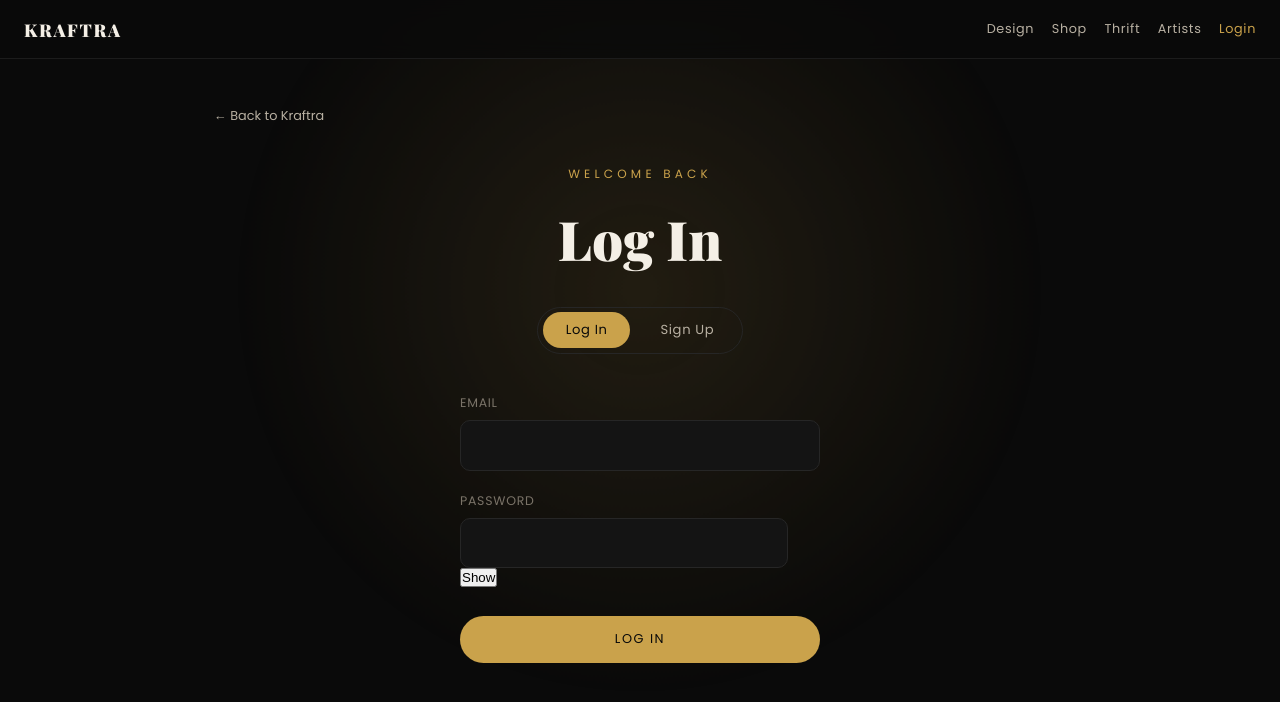
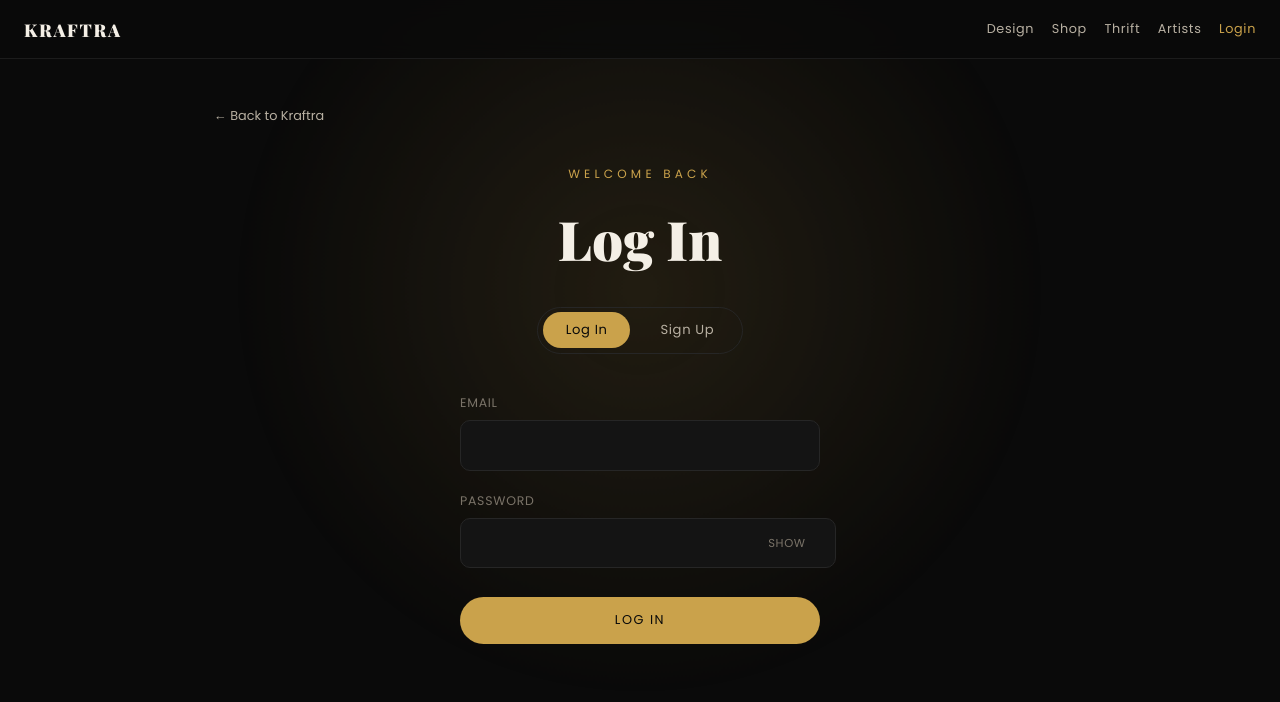
Before and after one commit to darkking200607-dev/Kraftra-v03, a Next.js app: page /login in a window 1280 px wide. Shown: the top 702 px of the page. Built offline with nearby package versions, Linux system fonts and the light colour scheme; no server answers.

Commit message:
Update globals.css

```diff
--- a/app/globals.css
+++ b/app/globals.css
@@ -910,3 +910,34 @@ a {
 .nav-logout:hover {
   color: #caa24b;
 }
+/* ---- Password show/hide toggle ---- */
+.password-field {
+  position: relative;
+  display: flex;
+}
+
+.password-field input {
+  flex: 1;
+  padding-right: 4rem;
+}
+
+.password-toggle {
+  position: absolute;
+  right: 0.9rem;
+  top: 50%;
+  transform: translateY(-50%);
+  background: none;
+  border: none;
+  color: #7a7368;
+  font-size: 0.72rem;
+  letter-spacing: 0.05em;
+  text-transform: uppercase;
+  cursor: pointer;
+  padding: 0;
+  font-family: 'Poppins', sans-serif;
+  transition: color 0.3s ease;
+}
+
+.password-toggle:hover {
+  color: #caa24b;
+}
```
